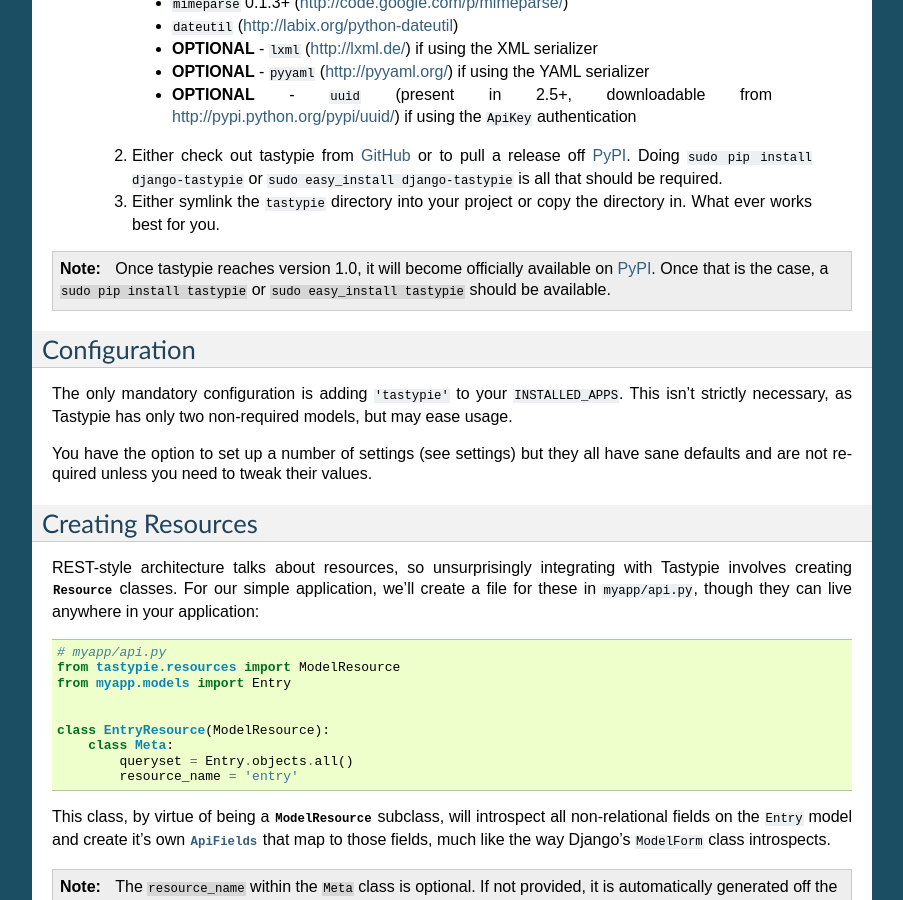
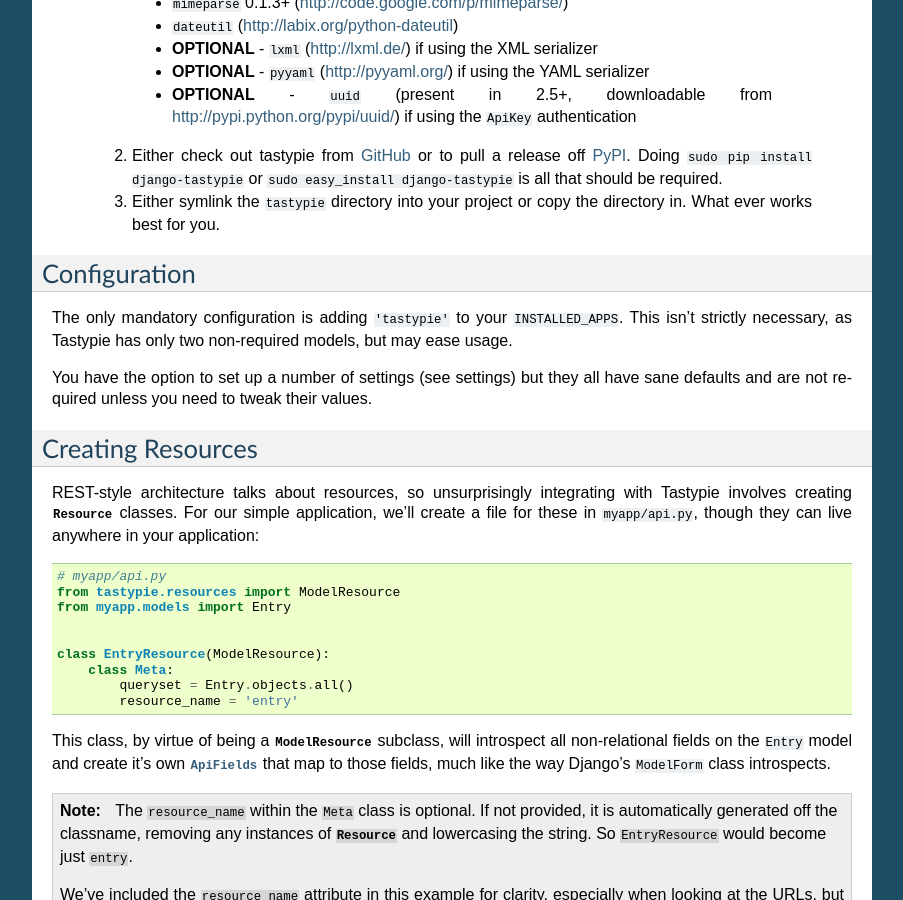
Before and after one commit to django-tastypie/django-tastypie, a Sphinx documentation site: the page built from docs/tutorial.rst, in a window 1280 px wide and 900 px high, scrolled down 945 px. Shown: the whole window, without its empty margins (198-1101 px from the left). Built offline with Sphinx 7.4.7, drawn with Linux system fonts in a browser that asks for light colours; pages that are not in the unit, such as notebooks, are missing from menus.

Commit message:
Doc fix about PyPI. Releases have been being pushed there for a long time now.

```diff
--- a/docs/tutorial.rst
+++ b/docs/tutorial.rst
@@ -74,14 +74,8 @@ your project or ``PYTHONPATH``.
   3. Either symlink the ``tastypie`` directory into your project or copy the
      directory in. What ever works best for you.
 
-.. note::
-
-    Once tastypie reaches version 1.0, it will become officially available on
-    PyPI_. Once that is the case, a ``sudo pip install tastypie`` or ``sudo
-    easy_install tastypie`` should be available.
-
 .. _GitHub: http://github.com/toastdriven/django-tastypie
-.. _PyPI: http://pypi.python.org/
+.. _PyPI: http://pypi.python.org/pypi/django-tastypie
 
 
 Configuration
```
